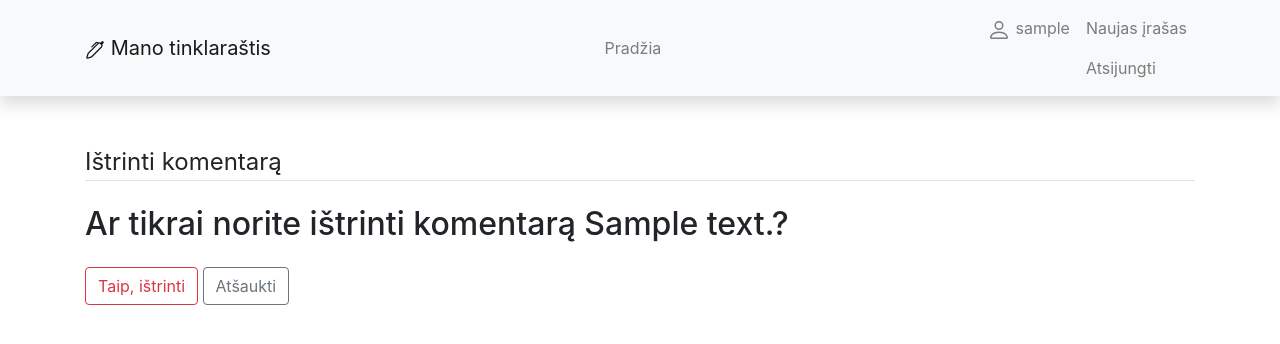
After one commit to DonatasNoreika/tinklarastis_2023_pavasaris, a Django app: page /posts/1/comments/1/delete in a window 1280 px wide. The commit adds this page. Shown: the top 344 px of the page. Run offline with Django 4.2, Linux system fonts and the light colour scheme; a user stored in the database is signed in; tables that the repository leaves empty hold one stand-in row (values such as "Sample post"); some libraries are stand-ins or nearby versions.

Commit message:
+Galima trinti savo komentarus

```diff
--- /dev/null
+++ b/mysite/blog/templates/comment_delete.html
@@ -0,0 +1,19 @@
+{% extends "base.html" %}
+{% block "title" %}Komentaro trynimas{% endblock %}
+
+{% block "content" %}
+<div class="content-section">
+    <form method="POST">
+        {% load crispy_forms_tags %}
+        {% csrf_token %}
+        <fieldset class="form-group">
+            <legend class="border-bottom mb-4">Ištrinti komentarą</legend>
+            <h2>Ar tikrai norite ištrinti komentarą {{ comment.body }}?</h2>
+        </fieldset>
+        <div class="form-group">
+            <button class="btn btn-outline-danger" type="submit">Taip, ištrinti</button>
+            <a class="btn btn-outline-secondary" href="{% url 'posts' %}">Atšaukti</a>
+        </div>
+    </form>
+</div>
+{% endblock %}
--- a/mysite/blog/templates/post.html
+++ b/mysite/blog/templates/post.html
@@ -39,7 +39,7 @@
             {% if comment.author == user %}
             <div>
                 <a class="btn btn-secondary btn-sm mt-1 mb-1" href="{% url 'comment_update' post.id comment.id %}">Redaguoti</a>
-                <a class="btn btn-danger btn-sm mt-1 mb-1" href="">Ištrinti</a>
+                <a class="btn btn-danger btn-sm mt-1 mb-1" href="{% url 'comment_delete' post.id comment.id %}">Ištrinti</a>
             </div>
             {% endif %}
             <hr>
--- a/mysite/blog/urls.py
+++ b/mysite/blog/urls.py
@@ -8,5 +8,6 @@ urlpatterns = [
     path('posts/new', views.PostCreateView.as_view(), name='post_new'),
     path('posts/<int:pk>/update', views.PostUpdateView.as_view(), name="post_update"),
     path('posts/<int:pk>/delete', views.PostDeleteView.as_view(), name='post_delete'),
-    path('posts/<int:pk2>/comments/<int:pk>', views.CommentUpdateView.as_view(), name='comment_update'),
+    path('posts/<int:pk2>/comments/<int:pk>/update', views.CommentUpdateView.as_view(), name='comment_update'),
+    path('posts/<int:pk2>/comments/<int:pk>/delete', views.CommentDeleteView.as_view(), name='comment_delete'),
 ]
--- a/mysite/blog/views.py
+++ b/mysite/blog/views.py
@@ -4,6 +4,7 @@ from .models import Post, Comment
 from django.contrib.auth.mixins import LoginRequiredMixin, UserPassesTestMixin
 from django.views.generic.edit import FormMixin
 from .forms import CommentForm
+
 
 # Create your views here.
 class PostListView(generic.ListView):
@@ -80,7 +81,6 @@ class PostDeleteView(LoginRequiredMixin, UserPassesTestMixin, generic.DeleteView
 class CommentUpdateView(LoginRequiredMixin, UserPassesTestMixin, generic.UpdateView):
     model = Comment
     fields = ['body']
-    success_url = '/'
     template_name = 'comment_form.html'
 
     def get_success_url(self):
@@ -95,3 +95,16 @@ class CommentUpdateView(LoginRequiredMixin, UserPassesTestMixin, generic.UpdateV
     def test_func(self):
         comment = self.get_object()
         return comment.author == self.request.user
+
+
+class CommentDeleteView(LoginRequiredMixin, UserPassesTestMixin, generic.DeleteView):
+    model = Comment
+    context_object_name = 'comment'
+    template_name = 'comment_delete.html'
+
+    def get_success_url(self):
+        return reverse('post', kwargs={'pk': self.kwargs['pk2']})
+
+    def test_func(self):
+        comment = self.get_object()
+        return comment.author == self.request.user
```
